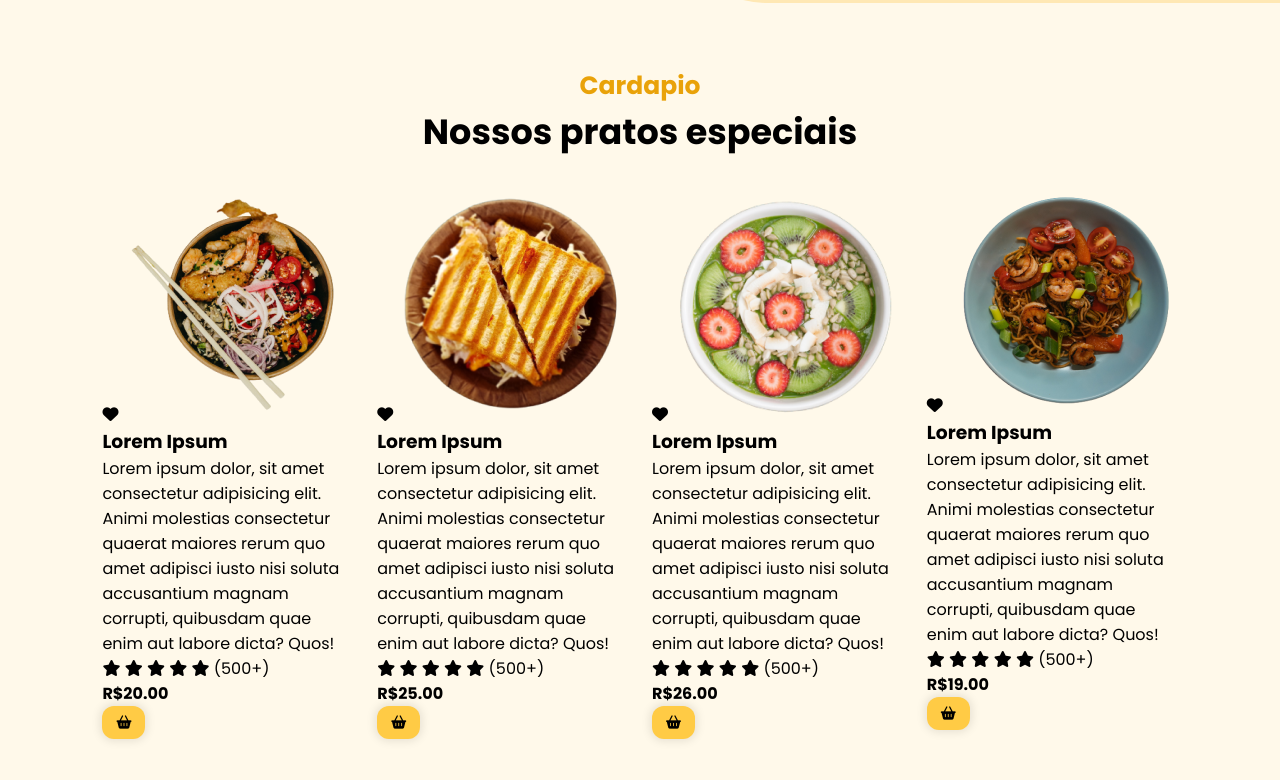
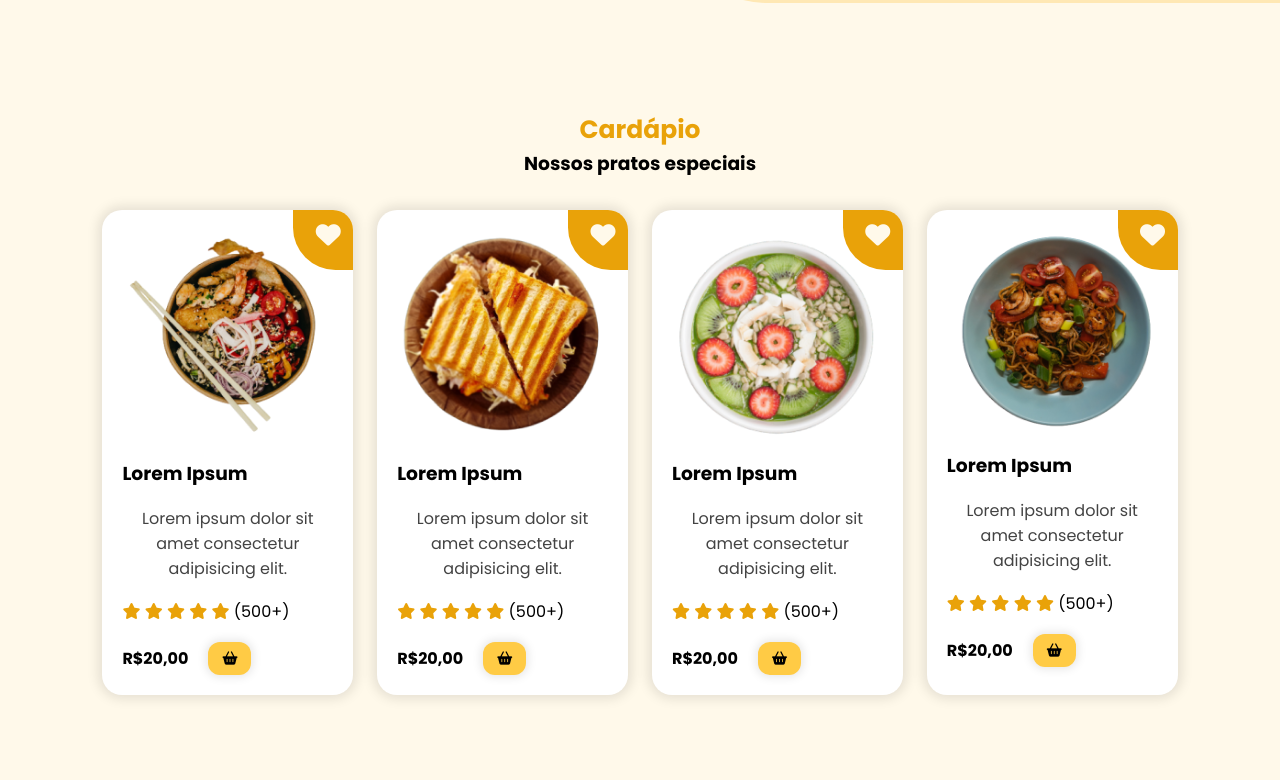
Before and after one commit to RafaelyOz/Landing_Page_Food, a plain HTML site: page index.html in a window 1280 px wide. Shown: the part 864-1644 px from the top of the page. Drawn offline with nearby package versions, Linux system fonts and the light colour scheme.

Commit message:
menu finalizado

```diff
--- a/index.html
+++ b/index.html
@@ -88,21 +88,26 @@
           <img src="./src/images/hero.png" alt="" />
         </div>
       </section>
-    </main>
       <section id="menu">
-      <h2 class="section-title">Cardapio</h2>
-      <h3 class="section-sbtitle">Nossos pratos especiais</h3>
+        <h2 class="section-title">Cardápio</h2>
+        <h3 class="section-subtitle">Nossos pratos especiais</h3>
+
         <div id="dishes">
-        <div id="dish">
+            <div class="dish">
                 <div class="dish-heart">
                     <i class="fa-solid fa-heart"></i>
-            <img src="./src/images/dish.png"  class="dish-heart" alt="dishe1">
+                </div>
+
+                <img src="src/images/dish.png" class="dish-image" alt="">
+
                 <h3 class="dish-title">
                     Lorem Ipsum
                 </h3>
+
                 <span class="dish-description">
-              Lorem ipsum dolor, sit amet consectetur adipisicing elit. Animi molestias consectetur quaerat maiores rerum quo amet adipisci iusto nisi soluta accusantium magnam corrupti, quibusdam quae enim aut labore dicta? Quos!
+                    Lorem ipsum dolor sit amet consectetur adipisicing elit.
                 </span>
+
                 <div class="dish-rate">
                     <i class="fa-solid fa-star"></i>
                     <i class="fa-solid fa-star"></i>
@@ -111,25 +116,30 @@
                     <i class="fa-solid fa-star"></i>
                     <span>(500+)</span>
                 </div>
+
                 <div class="dish-price">
-              <h4>R$20.00</h4>
+                    <h4>R$20,00</h4>
                     <button class="btn-default">
                         <i class="fa-solid fa-basket-shopping"></i>
                     </button>
                 </div>
+            </div>
 
-          </div>
-        </div>
-        <div id="dish">
+            <div class="dish">
                 <div class="dish-heart">
                     <i class="fa-solid fa-heart"></i>
-            <img src="./src/images/dish2.png"  class="dish-heart" alt="dishe1">
+                </div>
+
+                <img src="src/images/dish2.png" class="dish-image" alt="">
+
                 <h3 class="dish-title">
                     Lorem Ipsum
                 </h3>
+
                 <span class="dish-description">
-              Lorem ipsum dolor, sit amet consectetur adipisicing elit. Animi molestias consectetur quaerat maiores rerum quo amet adipisci iusto nisi soluta accusantium magnam corrupti, quibusdam quae enim aut labore dicta? Quos!
+                    Lorem ipsum dolor sit amet consectetur adipisicing elit.
                 </span>
+
                 <div class="dish-rate">
                     <i class="fa-solid fa-star"></i>
                     <i class="fa-solid fa-star"></i>
@@ -138,25 +148,30 @@
                     <i class="fa-solid fa-star"></i>
                     <span>(500+)</span>
                 </div>
+
                 <div class="dish-price">
-              <h4>R$25.00</h4>
+                    <h4>R$20,00</h4>
                     <button class="btn-default">
                         <i class="fa-solid fa-basket-shopping"></i>
                     </button>
                 </div>
+            </div>
 
-          </div>
-        </div>
-        <div id="dish">
+            <div class="dish">
                 <div class="dish-heart">
                     <i class="fa-solid fa-heart"></i>
-            <img src="./src/images/dish3.png"  class="dish-heart" alt="dishe1">
+                </div>
+
+                <img src="src/images/dish3.png" class="dish-image" alt="">
+
                 <h3 class="dish-title">
                     Lorem Ipsum
                 </h3>
+
                 <span class="dish-description">
-              Lorem ipsum dolor, sit amet consectetur adipisicing elit. Animi molestias consectetur quaerat maiores rerum quo amet adipisci iusto nisi soluta accusantium magnam corrupti, quibusdam quae enim aut labore dicta? Quos!
+                    Lorem ipsum dolor sit amet consectetur adipisicing elit.
                 </span>
+
                 <div class="dish-rate">
                     <i class="fa-solid fa-star"></i>
                     <i class="fa-solid fa-star"></i>
@@ -165,25 +180,30 @@
                     <i class="fa-solid fa-star"></i>
                     <span>(500+)</span>
                 </div>
+
                 <div class="dish-price">
-              <h4>R$26.00</h4>
+                    <h4>R$20,00</h4>
                     <button class="btn-default">
                         <i class="fa-solid fa-basket-shopping"></i>
                     </button>
                 </div>
+            </div>
 
-          </div>
-        </div>
-        <div id="dish">
+            <div class="dish">
                 <div class="dish-heart">
                     <i class="fa-solid fa-heart"></i>
-            <img src="./src/images/dish4.png"  class="dish-heart" alt="dishe1">
+                </div>
+
+                <img src="src/images/dish4.png" class="dish-image" alt="">
+
                 <h3 class="dish-title">
                     Lorem Ipsum
                 </h3>
+
                 <span class="dish-description">
-              Lorem ipsum dolor, sit amet consectetur adipisicing elit. Animi molestias consectetur quaerat maiores rerum quo amet adipisci iusto nisi soluta accusantium magnam corrupti, quibusdam quae enim aut labore dicta? Quos!
+                    Lorem ipsum dolor sit amet consectetur adipisicing elit.
                 </span>
+
                 <div class="dish-rate">
                     <i class="fa-solid fa-star"></i>
                     <i class="fa-solid fa-star"></i>
@@ -192,17 +212,19 @@
                     <i class="fa-solid fa-star"></i>
                     <span>(500+)</span>
                 </div>
+
                 <div class="dish-price">
-              <h4>R$19.00</h4>
+                    <h4>R$20,00</h4>
                     <button class="btn-default">
                         <i class="fa-solid fa-basket-shopping"></i>
                     </button>
                 </div>
-
             </div>
         </div>
-      </div>
+
+
     </section>
+  </main>
     <script src="./src/javascript/script.js"></script>
   </body>
 </html>
--- a/src/style/header.css
+++ b/src/style/header.css
@@ -1,6 +1,10 @@
 header{
     width: 100%;
     padding: 28px 8%;
+    position: sticky;
+    top: 0;
+    background-color: #fff9ea;
+    z-index: 3;
 }
 #navbar{
     width: 100%;
--- a/src/style/menu.css
+++ b/src/style/menu.css
@@ -23,4 +23,57 @@
     padding: 20px;
     background-color: #fff;
     box-shadow: 0px 0px 12px 4px rgba(0, 0, 0, 0.1);
+    position: relative;
+    overflow: hidden;
 }
+
+    .dish-heart{
+        position: absolute;
+        background-color: #e9a209;
+        display: flex;
+        align-items: center;
+        justify-content: center;
+        font-size: 1.563rem;
+        color: #fff9ea;
+        width: 70px;
+        height: 70px;
+        right: -10px;
+        top: -10px;
+        border-radius: 0px 37.5px 0px 42.5px ;
+    }
+
+    .dish-description{
+        color: #434343;
+        text-align: center;
+
+    }
+
+    .dish-rate i{
+        color: #e9a209;
+    }
+    .dish-price{
+        display: flex;
+        align-items: center;
+        gap: 20px;
+    }
+
+    @media screen and (max-width: 1170px){
+        #dishes{
+            flex-wrap: wrap;
+            justify-content: center;
+        }
+
+        .dish{
+            width: calc(50% - 12px);
+        }
+
+    }
+    @media screen and (max-width: 600px){
+        .dish{
+            width: 100%;
+        }
+
+        #menu .section-subtitle{
+            text-align: center;
+        }
+    }
```
Lines whose indentation alone changed are shown as unchanged.
